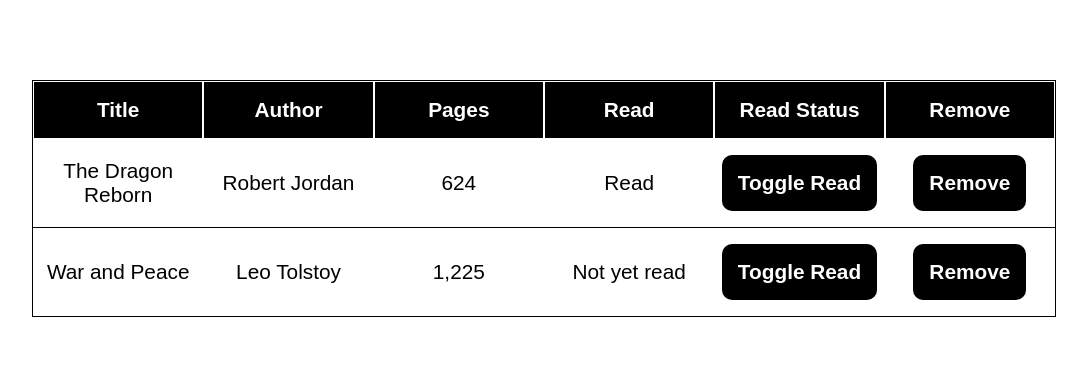
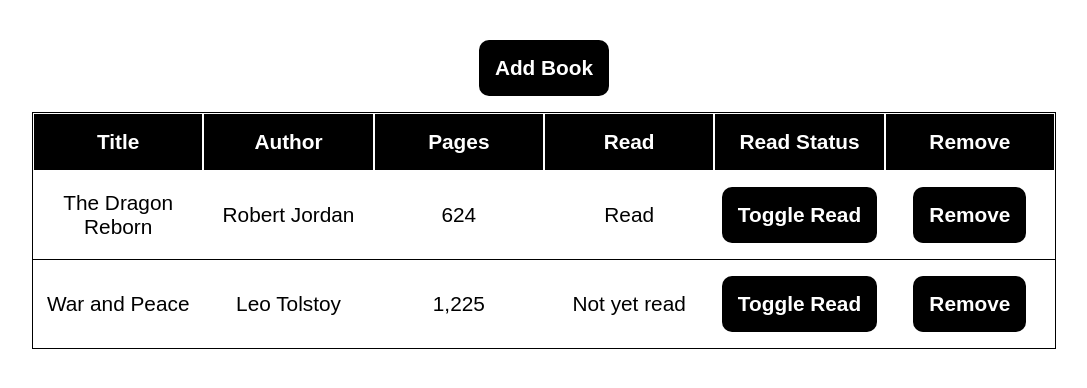
Before and after one commit to SamuelWyck/odin-library, a plain HTML site: page index.html in a window 1280 px wide. Shown: the whole page, without its empty margins (96-1183 px from the left). Drawn offline with Linux system fonts and the light colour scheme.

Commit message:
Create Add book btn adn container div

```diff
--- a/index.html
+++ b/index.html
@@ -9,6 +9,9 @@
     </head>
 
     <body>
+        <div class="add-btn-container">
+            <button class="add-book-btn">Add Book</button>
+        </div>
         <div class="book-display">
             <p>Title</p>
             <p>Author</p>
--- a/styles.css
+++ b/styles.css
@@ -14,7 +14,7 @@ html {
 }
 
 .book-display {
-    margin: 10vh auto 5vh auto;
+    margin: 2vh auto 5vh auto;
     max-width: 80%;
     min-width: min-content;
     display: grid;
@@ -48,7 +48,7 @@ html {
     text-align: center;
 }
 
-.grid-item > button {
+.grid-item > button, .add-book-btn {
     border: none;
     background-color: black;
     color: white;
@@ -57,3 +57,9 @@ html {
     border-radius: 10px;
     padding: 1rem;
 }
+
+.add-btn-container {
+    display: flex;
+    justify-content: center;
+    margin-top: 5vh;
+}
```
